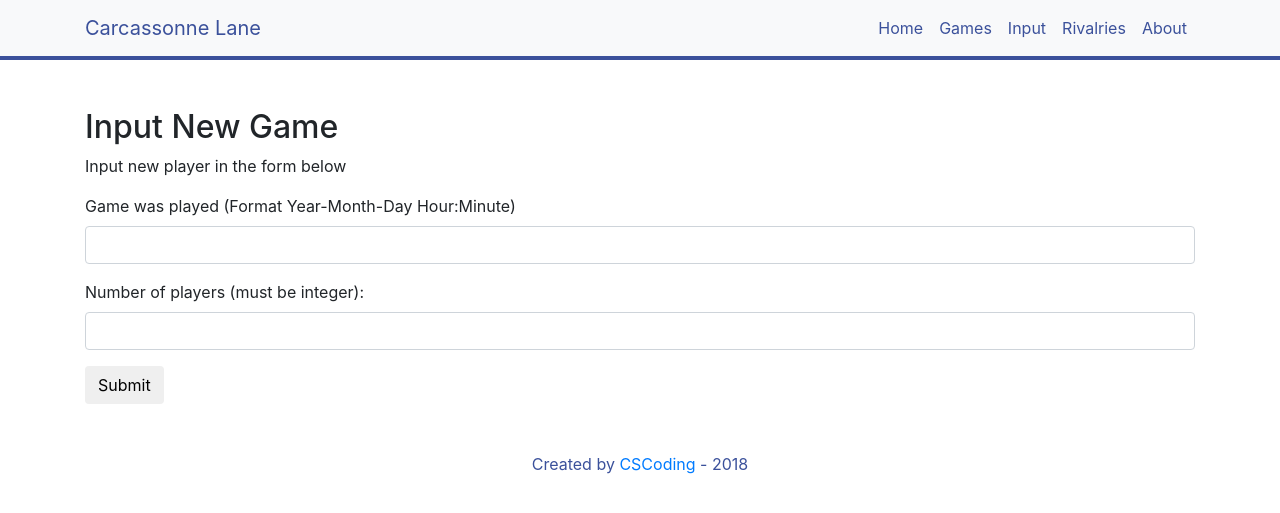
After one commit to claytoncook12/TheLaneCarcassonne, a Flask app: page /Input/Game in a window 1280 px wide. The commit adds this page. Shown: the top 513 px of the page. Run offline with Flask 2, Linux system fonts and the light colour scheme; some libraries are stand-ins or nearby versions.

Commit message:
Add blank input form for Game and Player and error message

```diff
--- a/app/main.py
+++ b/app/main.py
@@ -1,8 +1,12 @@
-from flask import Flask, render_template, url_for, request
+from flask import Flask, render_template, url_for, request, flash
 from flask_bootstrap import Bootstrap
 import os
 from datetime import datetime
 from flask_sqlalchemy import SQLAlchemy
+from flask_wtf import Form
+from wtforms import StringField, SubmitField,IntegerField, DateTimeField
+from wtforms.validators import Required
+from wtforms.fields.html5 import DateTimeField
 
 app = Flask(__name__)
 app.config['TESTING'] = True
@@ -51,6 +55,17 @@ class Outcome(db.Model):
         return '<Outcome %r>' % self.outcome
 # End Database Setup
 
+# Forms Setup
+class PlayerForm(Form):
+    name = StringField('Player Name: ',validators=[Required()])
+    submit = SubmitField('Submit')
+
+class GameForm(Form):
+    date = DateTimeField('Game was played (Format Year-Month-Day Hour:Minute)', format='%Y-%m-%d %H:%M',validators=[Required()])
+    num_players = IntegerField('Number of players (must be integer): ',validators=[Required()])
+    submit = SubmitField('Submit')
+# End Forms Setup
+
 @app.route('/')
 def index():
     return render_template('index.html')
@@ -75,6 +90,28 @@ def rivalries():
 def about():
     return render_template('about.html')
 
+@app.route('/Input/Player', methods=['GET', 'POST'])
+def inputPlayer():
+    form = PlayerForm()
+
+    if form.validate_on_submit():
+        flash('Form was valid on submit')
+
+    return render_template('inputPlayer.html', form=form)
+
+@app.route('/Input/Game', methods=['GET', 'POST'])
+def inputGame():
+    form = GameForm()
+
+    if request.method == 'POST':
+        if form.validate_on_submit():
+            flash('Form was valid on submit')
+
+        else:
+            flash('Error when submitting data. Check Formating of inputs.')
+
+    return render_template('inputGame.html', form=form)
+
 ##     Error Handling Text When Ready
 ##@app.errorhandler(404)
 ##def page_not_found(e):
--- a/app/templates/base.html
+++ b/app/templates/base.html
@@ -42,7 +42,7 @@
               <a class="nav-link" href="/Games/1">Games</a>
             </li>
             <li class="nav-item">
-              <a class="nav-link" href="/Games/1">Input</a>
+              <a class="nav-link" href="/Input">Input</a>
             </li>
             <li class="nav-item">
               <a class="nav-link" href="/Rivalries">Rivalries</a>
@@ -55,7 +55,21 @@
       </div>
     </nav>
 
-    <header class="spacer" style="height: 20px; width: 100%;"></header>
+    <header class="spacer" style="height: 60px; width: 100%;"></header>
+
+    <!-- Messages -->
+    {% with messages = get_flashed_messages() %}
+  		{% if messages %}
+    		<div class="container">
+	    		<div class="alert alert-warning alert-dismissible" role='alert'>
+	    		<button type="button" class="close" data-dismiss="alert" aria-label="Close"><span aria-hidden="true">&times;</span></button>
+	    		{% for message in messages %}
+	      			{{ message }}
+	    		{% endfor %}
+	    		</div>
+    		</div>
+  		{% endif %}
+	{% endwith %}
 
     <!-- Header Content -->
 	{% block header %}{% endblock %}
--- /dev/null
+++ b/app/templates/inputGame.html
@@ -0,0 +1,16 @@
+{% extends "base.html" %}
+{% import "bootstrap/wtf.html" as wtf %}
+
+{% block header %}
+
+{% endblock %}
+
+{% block page_content %}
+  <section class="py-5">
+    <div class="container">
+	  	<h2>Input New Game</h2>
+	  		<p>Input new player in the form below</p>
+	  		{{wtf.quick_form(form)}}
+    </div>
+  </section>
+{% endblock %}
```
Also changed, not shown: app/templates/inputPlayer.html (added, +16 -0 lines).
